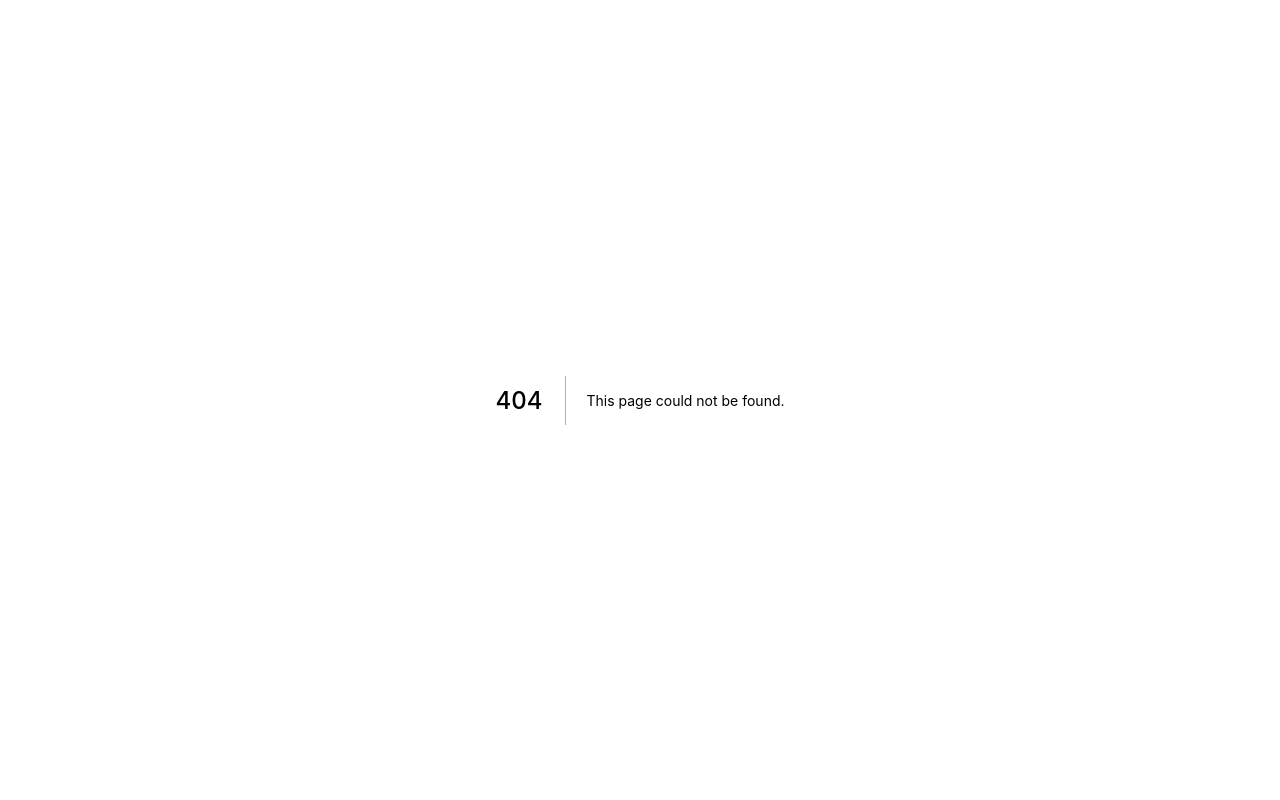
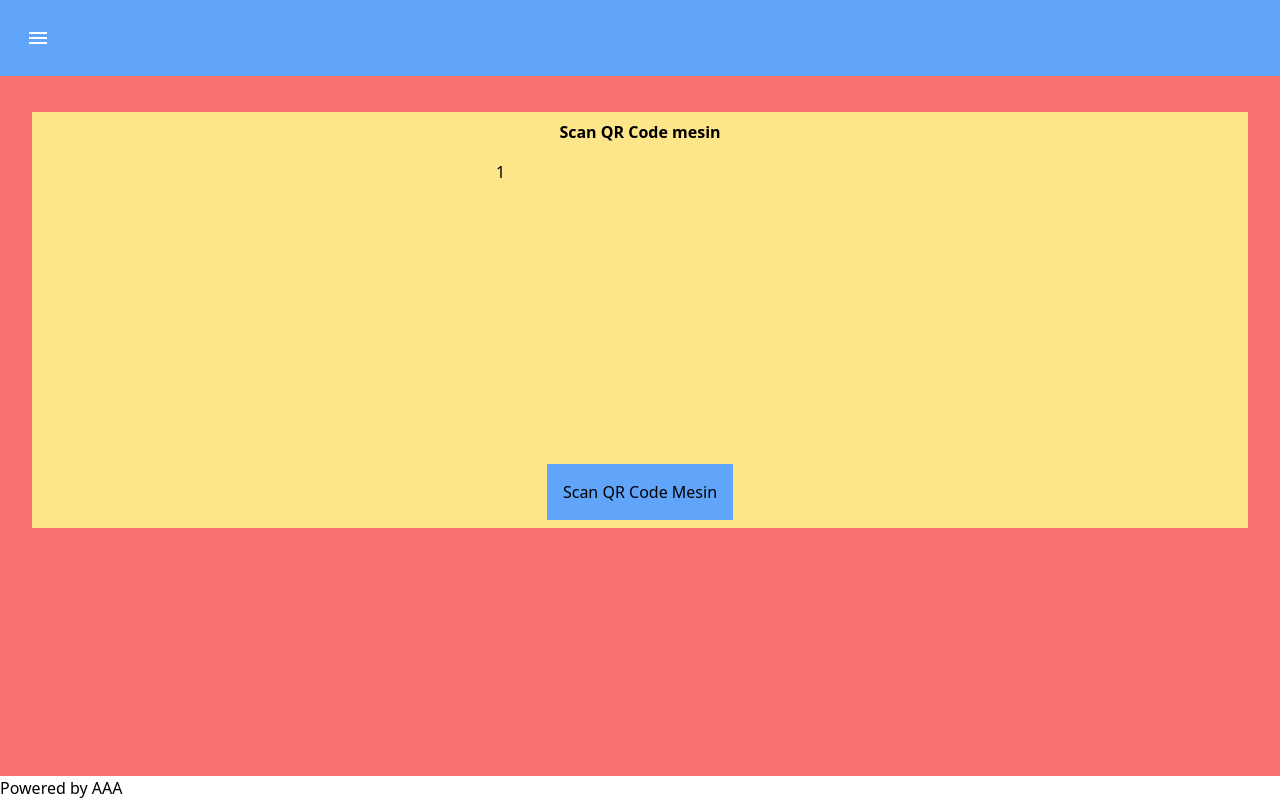
Before and after one commit to yuandahanif/servo-fe, a Next.js app: page /symptom/1 in a window 1280 px wide. Before the commit this address had no page. Built offline with nearby package versions, Linux system fonts and the light colour scheme; what @tailwindcss/typography would draw is missing.

Commit message:
redirect page after scan QR

```diff
--- a/components/diagnosis-card.tsx
+++ b/components/diagnosis-card.tsx
@@ -1,5 +1,17 @@
 function diagnosis() {
-  return <div>diagnosis card</div>
+  return (
+    <div className="w-full p-2 bg-white drop-shadow-lg rounded-md">
+      <span className="prose prose-xl font-bold text-blue-600">12 November 2020</span>
+      <div className="my-2">
+        <ul className="list-disc list-inside">
+          <li>Batuk</li>
+          <li>Batuk</li>
+          <li>Batuk</li>
+        </ul>
+      </div>
+      <button className="w-full bg-blue-500 p-4 py-2 rounded-md text-lg text-white">Pilih gejala</button>
+    </div>
+  )
 }
 
 export default diagnosis
--- a/components/layout.tsx
+++ b/components/layout.tsx
@@ -1,8 +1,8 @@
-import Head from "next/head";
-import Navbar from "./navbar";
+import Head from 'next/head'
+import Navbar from './navbar'
 
 interface Props {
-  children: React.ReactNode;
+  children: React.ReactNode
 }
 
 function layout({ children }: Props) {
@@ -15,7 +15,10 @@ function layout({ children }: Props) {
       </Head>
 
       <Navbar />
-      <main className="w-full bg-red-400 min-h-screen">{children}</main>
+      <div className="min-h-screen w-full flex flex-col">
+        <main className="flex-grow w-full min-h-full bg-red-400 p-2 sm:p-8 pt-20 sm:pt-28">
+          {children}
+        </main>
         <footer className="">
           <a
             href="https://vercel.com?utm_source=create-next-app&utm_medium=default-template&utm_campaign=create-next-app"
@@ -25,8 +28,9 @@ function layout({ children }: Props) {
             Powered by <span className="">AAA</span>
           </a>
         </footer>
+      </div>
     </>
-  );
+  )
 }
 
-export default layout;
+export default layout
--- a/components/navbar.tsx
+++ b/components/navbar.tsx
@@ -10,7 +10,7 @@ function nav() {
   }
 
   return (
-    <nav className="p-4 w-full bg-blue-400 fixed">
+    <nav className="p-4 w-full bg-blue-400 fixed z-50">
       <button
         className="w-11 h-11 flex items-center justify-center"
         onClick={toggleSideviewVisible}
--- a/pages/index.tsx
+++ b/pages/index.tsx
@@ -1,19 +1,27 @@
 import Layout from '../components/layout'
 import dynamic from 'next/dynamic'
-import { useState } from 'react'
+import { MouseEvent, useState } from 'react'
+import DiagnosisCard from '../components/diagnosis-card'
+import { useRouter } from 'next/router'
 
 const QrReader = dynamic(() => import('react-qr-reader'), {
   ssr: false,
 })
 
 export default function Home() {
+  const router = useRouter()
+  const [displayScanner, setDisplayScanner] = useState(false)
   const [result, setResult] = useState('no data')
 
-  const [displayScanner, setDisplayScanner] = useState(false)
+  const toggleScanner = (event: MouseEvent<HTMLButtonElement>) => {
+    event.preventDefault()
+    setDisplayScanner((s) => !s)
+  }
 
   const handleScan = (data: string | null) => {
     if (data) {
       setResult(data)
+      router.push(`/symptom/${data}`)
     }
   }
 
@@ -23,18 +31,31 @@ export default function Home() {
 
   return (
     <Layout>
-      <h1 className="">
-        Welcome to <a href="https://nextjs.org">Next.js!</a>
-      </h1>
+      <div className="bg-yellow-200 py-2 flex flex-col items-center">
+        <h1 className="prose prose-2xl font-bold">Scan QR Code mesin</h1>
+        <div className="my-4 w-72 h-72 border-indigo-200">
           {displayScanner && (
             <QrReader
               delay={300}
               onError={handleError}
               onScan={handleScan}
-          style='w-40'
+              style={{ width: '100%' }}
             />
           )}
+        </div>
+
+        <button onClick={toggleScanner} className="p-4 bg-blue-400">
+          Scan QR Code Mesin
+        </button>
+
         <p>{result}</p>
+
+        <div className="w-full grid grid-flow-row grid-cols-1 justify-items-stretch gap-y-4 bg-green-300">
+          {[0, 1, 2, 3].map((v, i) => (
+            <DiagnosisCard key={i} />
+          ))}
+        </div>
+      </div>
     </Layout>
   )
 }
--- /dev/null
+++ b/pages/symptom/[id].tsx
@@ -0,0 +1,31 @@
+import Layout from '../../components/layout'
+import dynamic from 'next/dynamic'
+import { MouseEvent, useState } from 'react'
+import { useRouter } from 'next/router'
+
+export default function Home() {
+  const router = useRouter()
+  const { id } = router.query
+  const [result, setResult] = useState('no data')
+
+  return (
+    <Layout>
+      <div className="bg-yellow-200 py-2 flex flex-col items-center">
+        <h1 className="prose prose-2xl font-bold">Scan QR Code mesin</h1>
+        <div className="my-4 w-72 h-72 border-indigo-200">{id}</div>
+
+        <button onClick={() => {}} className="p-4 bg-blue-400">
+          Scan QR Code Mesin
+        </button>
+
+        {/* <p>{result}</p> */}
+
+        <div className="w-full grid grid-flow-row grid-cols-1 justify-items-stretch gap-y-4 bg-green-300">
+          {/* {[0, 1, 2, 3].map((v, i) => (
+            <DiagnosisCard key={i} />
+          ))} */}
+        </div>
+      </div>
+    </Layout>
+  )
+}
--- a/pages/symptom/index.tsx
+++ b/pages/symptom/index.tsx
@@ -1,5 +1,5 @@
-function index() {
-  return <div>diagnosis card</div>;
+function symptom() {
+  return <div>symptom</div>;
 }
 
-export default index;
+export default symptom;
```
Lines whose indentation alone changed are shown as unchanged.
